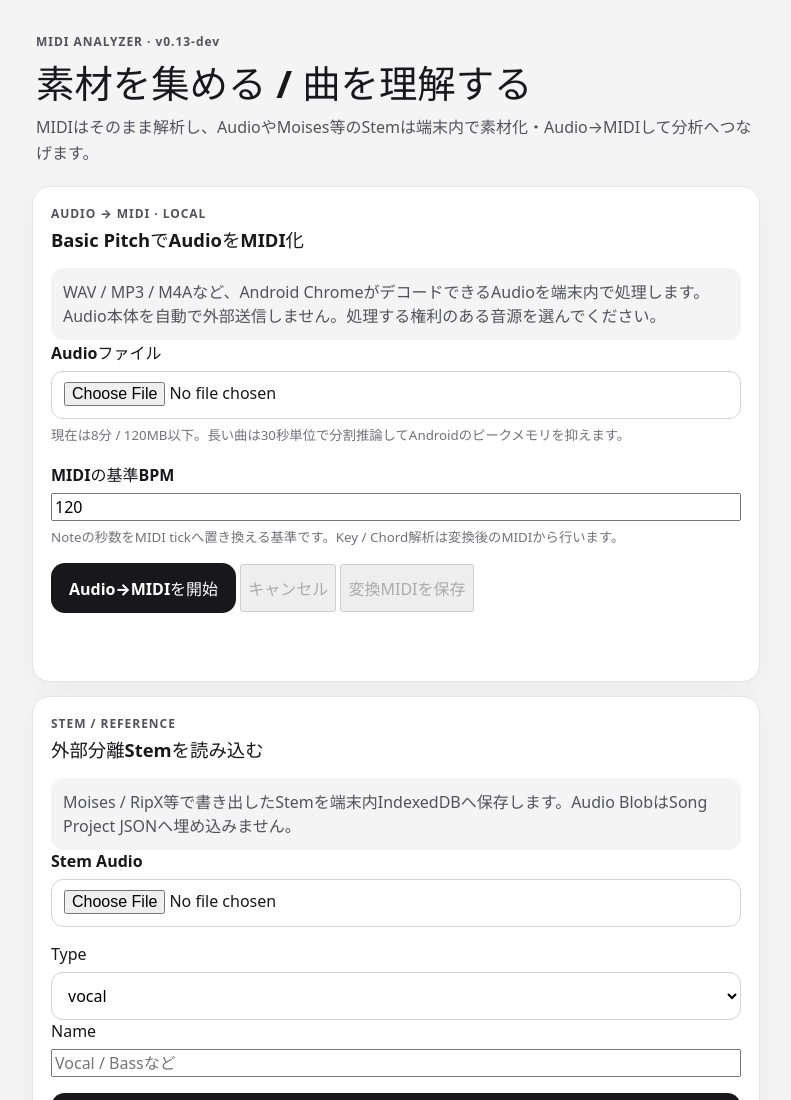
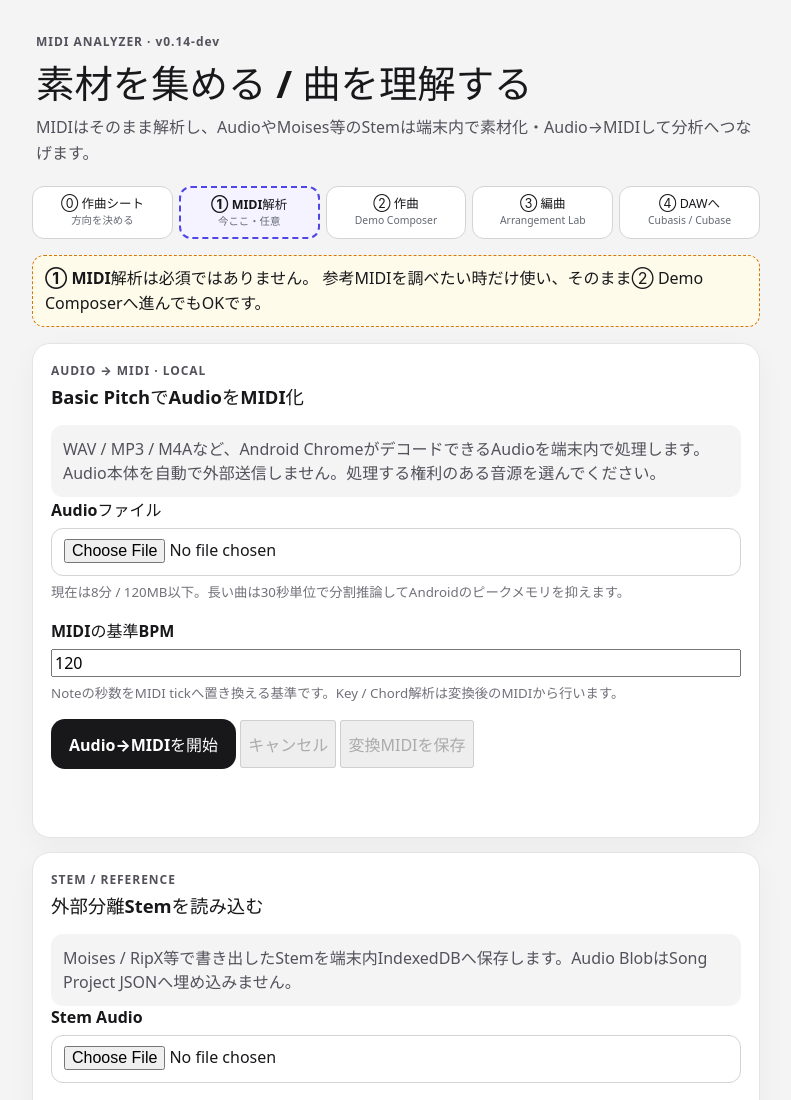
Before and after one commit to tamurayuuki46-cpu/midi-analyzer, a website built with Vite: page index.html in a window 1280 px wide. Shown: the top 1100 px of the page, without its empty margins (244-1035 px from the left). Built offline with nearby package versions, Linux system fonts and the light colour scheme.

Commit message:
feat: add public-safe five-stage workflow

```diff
--- a/index.html
+++ b/index.html
@@ -6,15 +6,32 @@
     <meta name="theme-color" content="#f4f4f5" />
     <link rel="manifest" href="./manifest.webmanifest" />
     <meta name="description" content="作曲素材を集め、曲を理解するためのAndroid-first MIDI Analyzer" />
-    <title>MIDI Analyzer v0.13-dev</title>
+    <title>MIDI Analyzer v0.14-dev</title>
+    <style>
+      .app-flow-strip{margin:0 0 16px;display:grid;grid-template-columns:repeat(5,minmax(0,1fr));gap:6px}
+      .app-flow-step{box-sizing:border-box;border:1px solid #d4d4d8;border-radius:12px;padding:9px 8px;text-align:center;font-size:.78rem;line-height:1.35;background:#fff;color:inherit;text-decoration:none}
+      .app-flow-step.current{border:2px solid #4f46e5;font-weight:800;background:#f5f3ff}
+      .app-flow-step.optional{border-style:dashed}
+      .app-flow-step small{display:block;color:#646872}
+      .analysis-optional-note{margin:0 0 16px;padding:10px 12px;border:1px dashed #d97706;border-radius:12px;background:#fffbeb;line-height:1.55}
+      @media(max-width:560px){.app-flow-strip{grid-template-columns:1fr}.app-flow-step{display:flex;align-items:center;justify-content:space-between;text-align:left}.app-flow-step.current{order:-1}}
+    </style>
   </head>
   <body>
     <main class="app-shell">
       <header class="app-header">
-        <p class="eyebrow">MIDI ANALYZER · v0.13-dev</p>
+        <p class="eyebrow">MIDI ANALYZER · v0.14-dev</p>
         <h1>素材を集める / 曲を理解する</h1>
         <p>MIDIはそのまま解析し、AudioやMoises等のStemは端末内で素材化・Audio→MIDIして分析へつなげます。</p>
       </header>
+      <nav class="app-flow-strip" aria-label="曲づくり全体の流れ">
+        <a class="app-flow-step" href="https://tamurayuuki46-cpu.github.io/demo-composer/project-home/#claude-link-card"><span>⓪ 作曲シート</span><small>方向を決める</small></a>
+        <span class="app-flow-step current optional" aria-current="step"><span>① MIDI解析</span><small>今ここ・任意</small></span>
+        <a class="app-flow-step" href="https://tamurayuuki46-cpu.github.io/demo-composer/"><span>② 作曲</span><small>Demo Composer</small></a>
+        <a class="app-flow-step" href="https://tamurayuuki46-cpu.github.io/demo-composer/arranger/"><span>③ 編曲</span><small>Arrangement Lab</small></a>
+        <span class="app-flow-step"><span>④ DAWへ</span><small>Cubasis / Cubase</small></span>
+      </nav>
+      <p class="analysis-optional-note"><strong>① MIDI解析は必須ではありません。</strong> 参考MIDIを調べたい時だけ使い、そのまま② Demo Composerへ進んでもOKです。</p>
       <div id="audio-to-midi-root"></div>
       <div id="audio-note-tools-root"></div>
       <div id="stem-reference-root"></div>
```
